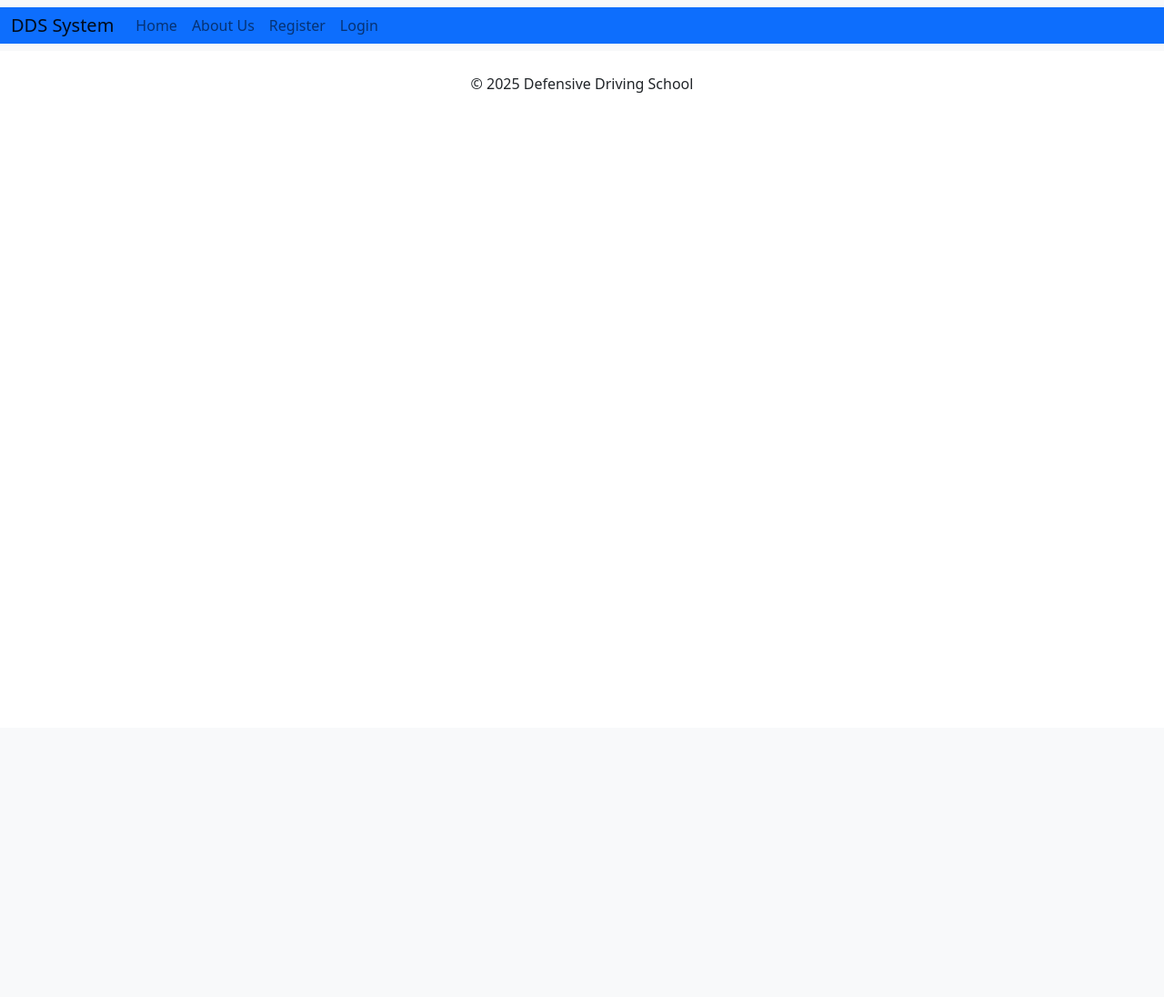
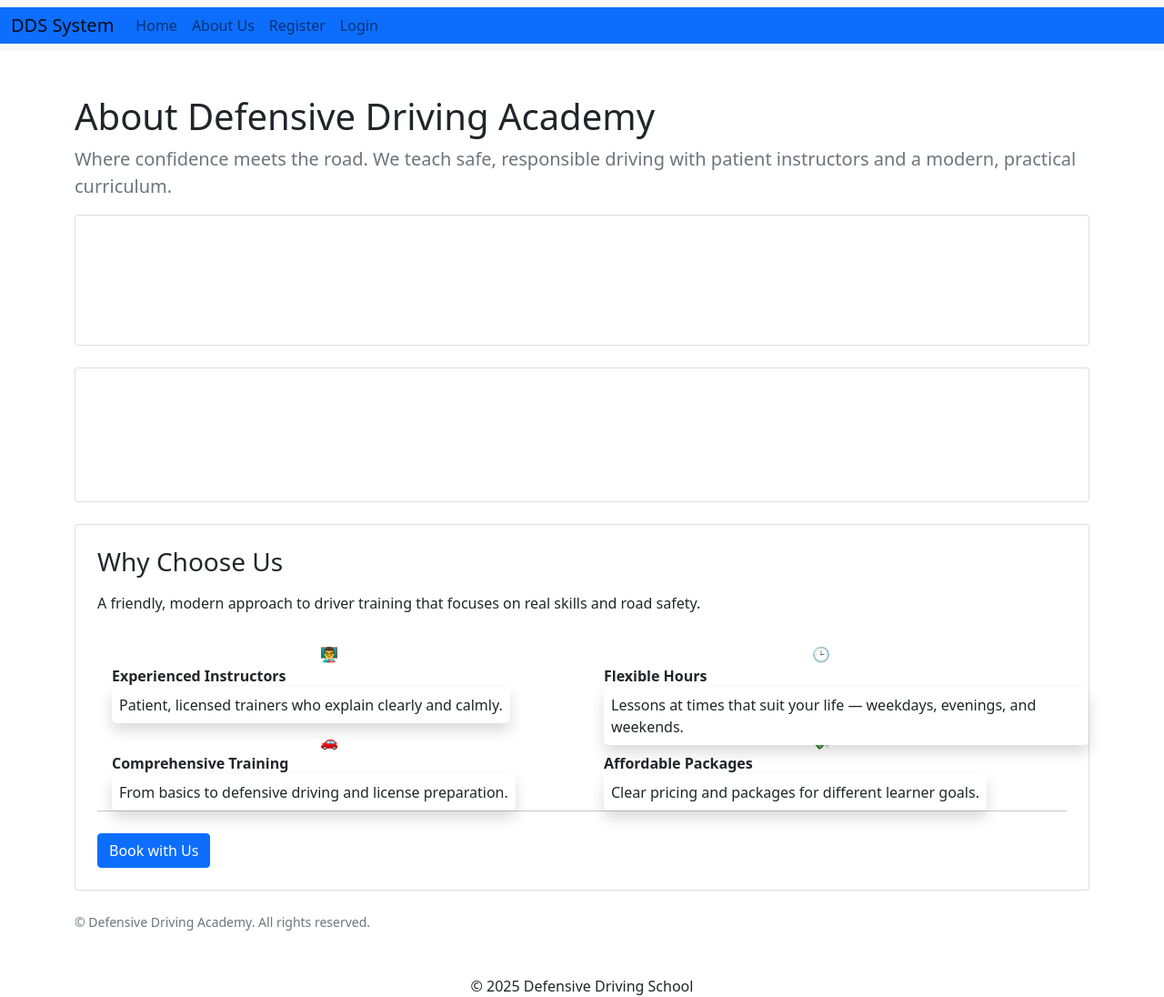
Before and after one commit to BrianxBorne/GRP-7-PROJECT, a Django app: page /about/ in a window 1280 px wide. Shown: the whole page at 91% size. Before the commit the page ends 102 px from the top, so only its background shows below. Run offline with Django 5.2, Linux system fonts and the light colour scheme; some libraries are stand-ins or nearby versions.

Commit message:
Enhance About page with mission and vision sections

```diff
--- a/defensive_driving_school/myapp/templates/about.html
+++ b/defensive_driving_school/myapp/templates/about.html
@@ -4,6 +4,80 @@
 
 {% block content %}
 
+  <div class="container my-5">
+    <header class="d-flex align-items-center gap-3">
+      <div>
+        <h1>About Defensive Driving Academy</h1>
+        <p class="lead text-muted">Where confidence meets the road. We teach safe, responsible driving with patient instructors and a modern, practical curriculum.</p>
+      </div>
+    </header>
 
+    <div class="row g-4">
+      <div class="col-12">
+        <div class="card mission p-4 text-white">
+          <h2>Our Mission</h2>
+          <p class="mb-0">To offer high-quality, comprehensive driving lessons that transform new or nervous drivers into confident, responsible road users. We combine practical vehicle control, defensive driving, and road-safety awareness in a supportive learning environment.</p>
+        </div>
+      </div>
+      <div class="col-12">
+        <div class="card vision p-4 text-white">
+          <h3 class="mb-3">Our Vision</h3>
+          <p class="mb-0">To shape a generation of confident, well-trained drivers who make our roads safer — drivers who treat the road with skill, respect, and responsibility.</p>
+        </div>
+      </div>
+      <div class="col-12">
+        <div class="card choose-us p-4">
+          <h3 class="mb-3">Why Choose Us</h3>
+          <p class="text-black mb-3">A friendly, modern approach to driver training that focuses on real skills and road safety.</p>
+          <div class="row g-3">
+            <div class="col-md-6">
+              <div class="feature p-3 rounded-3 cursor-pointer" onmouseover="showInfo('info1')" onmouseout="hideInfo('info1')">
+                <div class="ico bg-gradient rounded-3 d-flex align-items-center justify-content-center me-3">👨‍🏫</div>
+                <div class="feature-text">
+                  <strong>Experienced Instructors</strong>
+                  <div class="contact-info position-absolute bg-white rounded-3 p-2 shadow" id="info1">Patient, licensed trainers who explain clearly and calmly.</div>
+                </div>
+              </div>
+            </div>
+            <div class="col-md-6">
+              <div class="feature p-3 rounded-3 cursor-pointer" onmouseover="showInfo('info2')" onmouseout="hideInfo('info2')">
+                <div class="ico bg-gradient rounded-3 d-flex align-items-center justify-content-center me-3">🕒</div>
+                <div class="feature-text">
+                  <strong>Flexible Hours</strong>
+                  <div class="contact-info position-absolute bg-white rounded-3 p-2 shadow" id="info2">Lessons at times that suit your life — weekdays, evenings, and weekends.</div>
+                </div>
+              </div>
+            </div>
+            <div class="col-md-6">
+              <div class="feature p-3 rounded-3 cursor-pointer" onmouseover="showInfo('info3')" onmouseout="hideInfo('info3')">
+                <div class="ico bg-gradient rounded-3 d-flex align-items-center justify-content-center me-3">🚗</div>
+                <div class="feature-text">
+                  <strong>Comprehensive Training</strong>
+                  <div class="contact-info position-absolute bg-white rounded-3 p-2 shadow" id="info3">From basics to defensive driving and license preparation.</div>
+                </div>
+              </div>
+            </div>
+            <div class="col-md-6">
+              <div class="feature p-3 rounded-3 cursor-pointer" onmouseover="showInfo('info4')" onmouseout="hideInfo('info4')">
+                <div class="ico bg-gradient rounded-3 d-flex align-items-center justify-content-center me-3">💸</div>
+                <div class="feature-text">
+                  <strong>Affordable Packages</strong>
+                  <div class="contact-info position-absolute bg-white rounded-3 p-2 shadow" id="info4">Clear pricing and packages for different learner goals.</div>
+                </div>
+              </div>
+            </div>
+          </div>
+          <hr class="my-4">
+          <div>
+            <button class="btn btn-primary" onclick="location.href='#contact'">Book with Us</button>
+          </div>
+        </div>
+      </div>
+    </div>
+
+    <footer class="d-flex justify-content-between align-items-center mt-4" id="contact">
+      <small class="text-muted">© <span id="year"></span> Defensive Driving Academy. All rights reserved.</small>
+    </footer>
+  </div>
 
 {% endblock %}
```
